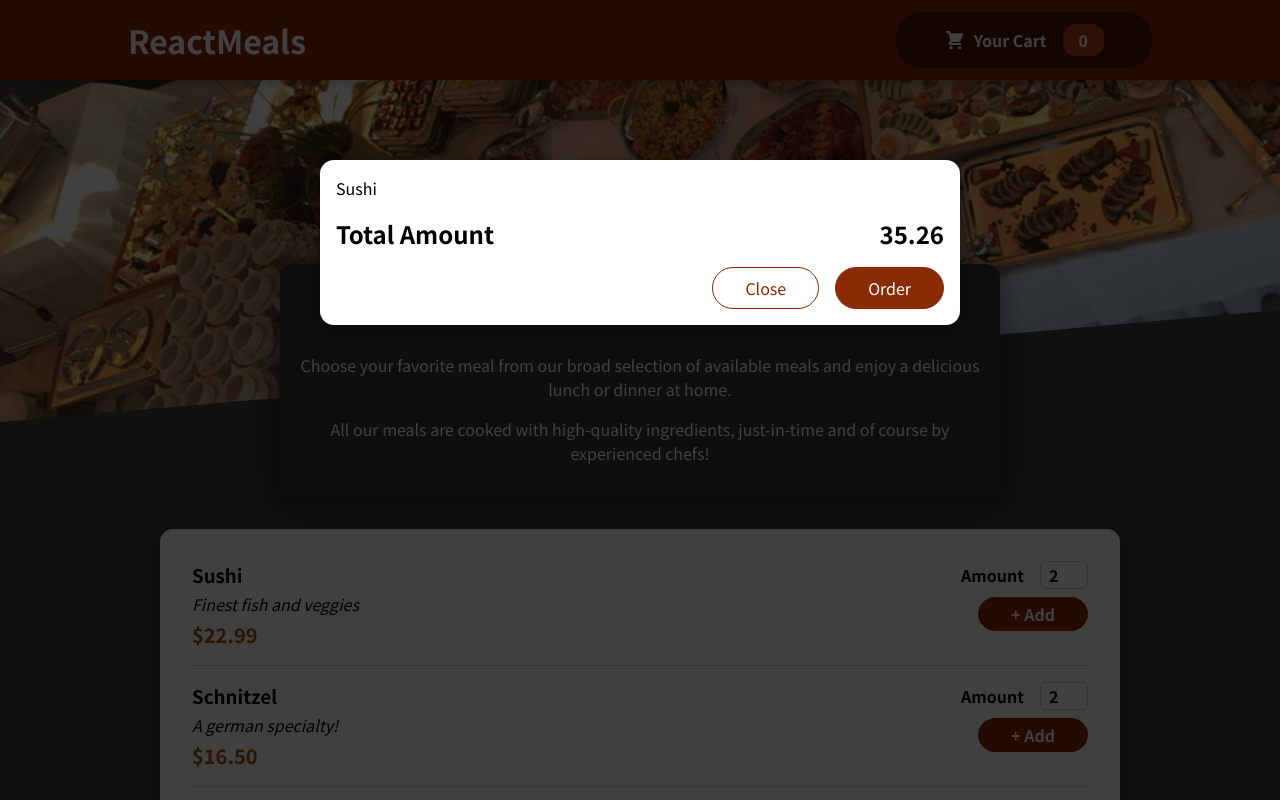
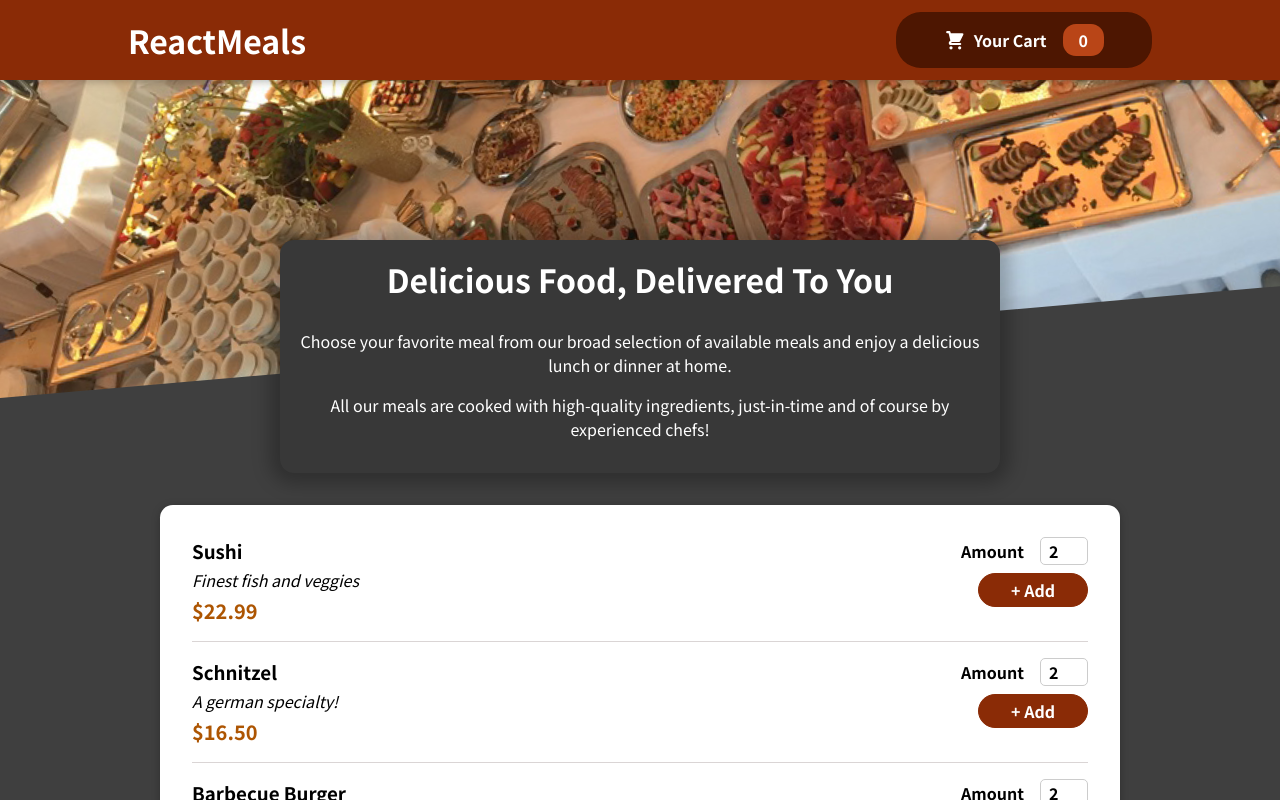
Before and after one commit to nandji3/07-starting-resturent-website-project, a React (Create React App) app: page / in a window 1280 px wide. Shown: the top 800 px of the page. Built offline with nearby package versions, Linux system fonts and the light colour scheme.

Commit message:
Day -3: Cart open  when we click on cartIcon button and Cart close when click on close button and also click on Backdrop section of Model all are finished

```diff
--- a/src/App.js
+++ b/src/App.js
@@ -1,14 +1,25 @@
-import React from 'react'
 import Header from './Components/Layout/Header/Header'
-import { Fragment } from 'react'
+import { Fragment, useState } from 'react'
 import Meals from './Components/Meals/Meals'
 import Cart from './Components/Cart/Cart'
 
 const App = () => {
+
+  const [cartIsShown, setCartIsShown] = useState(false);
+
+  const showCartHandler = () => {
+    setCartIsShown(true);
+  }
+
+  const hideCartHandler = () => {
+    setCartIsShown(false);
+  }
+
+
   return (
     <Fragment>
-      <Cart />
-      <Header />
+      {cartIsShown && <Cart onCloseCart={hideCartHandler} />}
+      <Header onShowCart={showCartHandler} />
       <main>
         <Meals />
       </main>
--- a/src/Components/Cart/Cart.js
+++ b/src/Components/Cart/Cart.js
@@ -7,17 +7,17 @@ const Cart = (props) => {
     const cartItems = <ul className={styles.cartItems}>{[{ id: 'c1', name: 'Sushi', amount: 2, price: 12.99 }].map((item) => <li>{item.name}</li>)}</ul>;
 
     return (
-        <Modal>
+        <Modal onCloseCart={props.onCloseCart}>
             {cartItems}
-            <div className={styles.total}>
+            < div className={styles.total} >
                 <span>Total Amount</span>
                 <span>35.26</span>
-            </div>
+            </ div>
             <div className={styles.actions}>
-                <button className={styles.buttonClose}>Close</button>
+                <button className={styles.buttonClose} onClick={props.onCloseCart}>Close</button>
                 <button className={styles.buttonOrder}>Order</button>
             </div>
-        </Modal>
+        </Modal >
     )
 }
 export default Cart;
--- a/src/Components/Cart/CartIcon.js
+++ b/src/Components/Cart/CartIcon.js
@@ -1,11 +1,13 @@
 import React from "react";
 
 const CartIcon = () => {
+
     return (
         <svg
             xmlns='http://www.w3.org/2000/svg'
             viewBox='0 0 20 20'
             fill='currentColor'
+        // onClick={cartHandler}
         >
             <path d='M3 1a1 1 0 000 2h1.22l.305 1.222a.997.997 0 00.01.042l1.358 5.43-.893.892C3.74 11.846 4.632 14 6.414 14H15a1 1 0 000-2H6.414l1-1H14a1 1 0 00.894-.553l3-6A1 1 0 0017 3H6.28l-.31-1.243A1 1 0 005 1H3zM16 16.5a1.5 1.5 0 11-3 0 1.5 1.5 0 013 0zM6.5 18a1.5 1.5 0 100-3 1.5 1.5 0 000 3z' />
         </svg>
--- a/src/Components/Layout/Header/Header.js
+++ b/src/Components/Layout/Header/Header.js
@@ -8,7 +8,7 @@ const Header = (props) => {
         <Fragment>
             <header className={styles.header}>
                 <h1>ReactMeals</h1>
-                <HeaderCartButton />
+                <HeaderCartButton onClick={props.onShowCart} />
             </header>
             <div className={styles.mainImage}>
                 <img src={mealImage} alt="A table full of delicious food!" />
--- a/src/Components/Layout/HeaderCartButton/HeaderCartButton.js
+++ b/src/Components/Layout/HeaderCartButton/HeaderCartButton.js
@@ -2,9 +2,9 @@ import React, { Fragment } from "react";
 import styles from "./HeaderCartButton.module.css";
 import CartIcon from "../../Cart/CartIcon";
 
-const HeaderCartButton = () => {
+const HeaderCartButton = (props) => {
     return <Fragment>
-        <button className={styles.button}>
+        <button className={styles.button} onClick={props.onClick}>
             <span className={styles.icon}>
                 <CartIcon />
             </span>
--- a/src/Components/Meals/MealItem/MealItem.js
+++ b/src/Components/Meals/MealItem/MealItem.js
@@ -14,7 +14,7 @@ const MealItem = ({ id, name, description, price }) => {
                 <div className={styles.price}>{markedPrice}</div>
             </div>
             <div>
-                <MealItemForm />
+                <MealItemForm id={id} />
             </div>
         </li>
     )
--- a/src/Components/UI/Modal/Modal.js
+++ b/src/Components/UI/Modal/Modal.js
@@ -5,7 +5,7 @@ import styles from "./Modal.module.css"
 //for Backdrop section
 export const Backdrop = (props) => {
     return (
-        <div className={styles.backdrop} />
+        <div className={styles.backdrop} onClick={props.onCloseCart} />
     )
 }
 
@@ -25,7 +25,7 @@ const portalElement = document.getElementById('overlays');
 const Modal = (props) => {
     return (
         <Fragment>
-            {createPortal(<Backdrop />, portalElement)};
+            {createPortal(<Backdrop onCloseCart={props.onCloseCart} />, portalElement)};
             {createPortal(<ModalOverlay>{props.children}</ModalOverlay>, portalElement)};
         </Fragment>
     )
```
